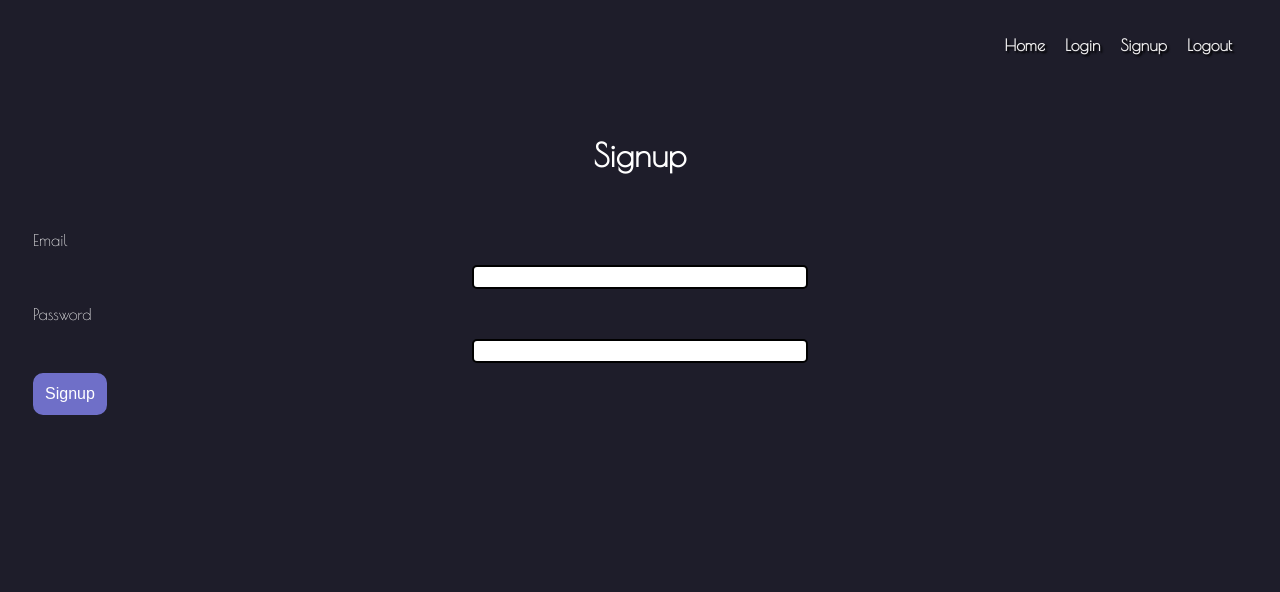
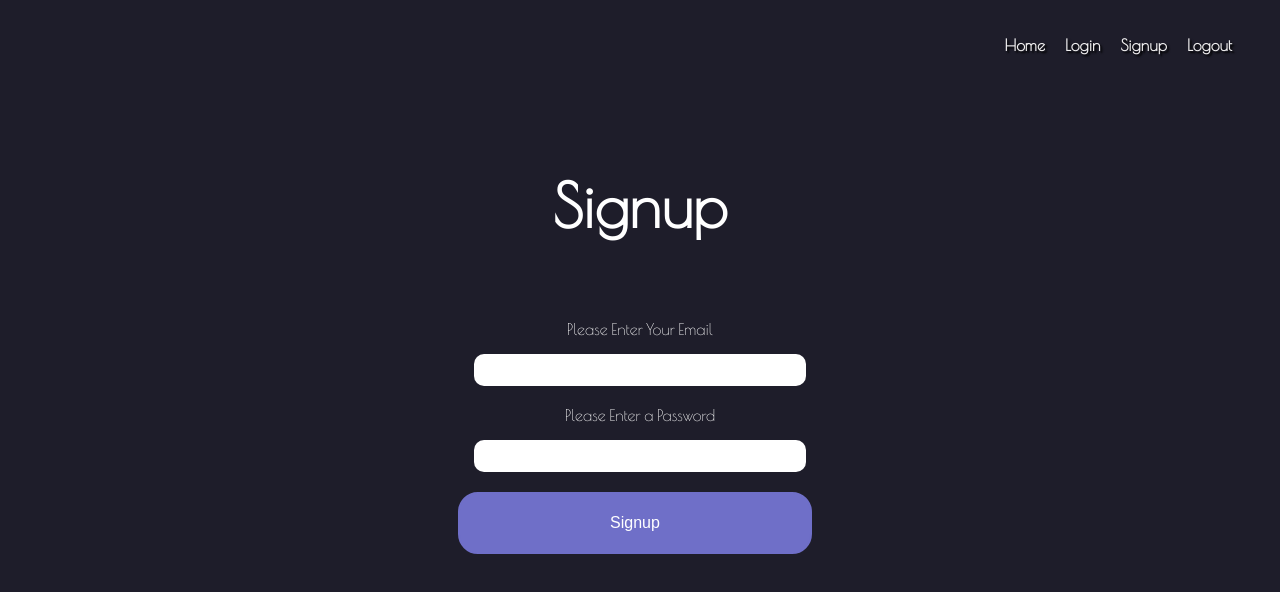
Before and after one commit to mattsuzuki/glowz, a React (Create React App) app: page /signup in a window 1280 px wide. Shown: the top 592 px of the page. Built offline with nearby package versions, Linux system fonts and the light colour scheme.

Commit message:
styling3

```diff
--- a/public/index.html
+++ b/public/index.html
@@ -21,9 +21,6 @@
       href="https://fonts.googleapis.com/css2?family=Indie+Flower&family=Poiret+One&display=swap"
       rel="stylesheet"
     />
-
-    <!-- Compiled and minified JavaScript -->
-    <script src="https://cdnjs.cloudflare.com/ajax/libs/materialize/1.0.0/js/materialize.min.js"></script>
 
     <!--
       Notice the use of %PUBLIC_URL% in the tags above.
--- a/src/components/App.js
+++ b/src/components/App.js
@@ -4,7 +4,7 @@ import LoginPage from "../pages/LoginPage";
 import RequireAuth from "./RequireAuth";
 import SignupPage from "../pages/SignupPage";
 import LogoutPage from "../pages/LogoutPage";
-import "./App.css";
+import "../styles/App.css";
 
 function App() {
   return (
@@ -24,6 +24,7 @@ function App() {
             <Link to="/logout">Logout</Link>
           </li>
         </ul>
+
         <Routes>
           <Route
             index
@@ -33,6 +34,7 @@ function App() {
               </RequireAuth>
             }
           />
+
           <Route path="/login" element={<LoginPage />} />
           <Route path="/signup" element={<SignupPage />} />
           <Route path="/logout" element={<LogoutPage />} />
--- a/src/components/CreateForm.js
+++ b/src/components/CreateForm.js
@@ -9,17 +9,23 @@ export default function CreateForm() {
       <h2 className="create-note"> Create Note</h2>
       <form className="note-form" onSubmit={store.createNote}>
         <input
+          className="create-input"
+          placeholder="Enter the title of your note"
           onChange={store.updateCreateFormField}
           value={store.CreateForm.title}
           name="title"
         />
         <textarea
+          className="create-textarea"
+          placeholder="Enter the Content of your note"
           onChange={store.updateCreateFormField}
           value={store.CreateForm.body}
           name="body"
         />
 
-        <button onClick={store.createNote}>Create note</button>
+        <button id="create-button" onClick={store.createNote}>
+          Create note
+        </button>
       </form>
     </div>
   );
--- a/src/components/SignupForm.js
+++ b/src/components/SignupForm.js
@@ -13,14 +13,14 @@ export default function SignupForm() {
 
   return (
     <form onSubmit={handleSignup}>
-      <p>Email</p>
+      <p>Please Enter Your Email</p>
       <input
         onChange={store.updateSignupForm}
         value={store.signupForm.email}
         type="email"
         name="email"
       />
-      <p>Password</p>
+      <p>Please Enter a Password</p>
       <input
         onChange={store.updateSignupForm}
         value={store.signupForm.password}
--- a/src/pages/LoginPage.js
+++ b/src/pages/LoginPage.js
@@ -1,5 +1,4 @@
 import LoginForm from "../components/LoginForm";
-import SignupForm from "../components/SignupForm";
 
 export default function LoginPage() {
   return (
--- a/src/pages/SignupPage.js
+++ b/src/pages/SignupPage.js
@@ -3,7 +3,7 @@ import SignupForm from "../components/SignupForm";
 
 export default function SignupPage() {
   return (
-    <div className="signup-form">
+    <div className="login-page">
       <h1>Signup</h1>
       <SignupForm />
     </div>
--- a/src/components/App.css
+++ b/src/styles/App.css
@@ -43,14 +43,19 @@ li a {
   text-decoration: none;
   display: flex;
 }
+/* Landing Page  */
+
+.landing {
+  text-align: center;
+}
 
 .nav-bar {
   display: flex;
   justify-content: flex-end;
-
   padding: 20px;
   align-items: center;
 }
+
 h1,
 p {
   color: white;
@@ -95,6 +100,7 @@ p {
 .note-section {
   color: #f0eff0;
   padding-left: 30px;
+  padding-right: 30px;
   margin-bottom: 20px;
   border-radius: 20px;
   background-color: #252636;
@@ -136,7 +142,28 @@ button {
   color: #f0eff0;
   text-shadow: 2px 2px 2px black;
   background-color: #333242;
+}
+
+.create-input,
+.create-textarea {
+  margin: 0 auto;
+  width: 350px;
+  height: auto;
+  background-color: white;
+  line-height: 60px;
+  border-radius: 10px;
+  margin-bottom: 10px;
+}
+
+#create-button {
+  margin-right: 10px;
+  margin-left: auto;
+  margin-bottom: 10px;
+  background-color: #6f6fc8;
+  border: 2px solid #6f6fc8;
+  color: white;
   border-radius: 20px;
+  min-width: 100px;
 }
 
 .note-form {
@@ -148,6 +175,7 @@ button {
 .notes-input {
   border-radius: 15px;
   padding-left: 30px;
+  padding-right: 30px;
   background-color: #333242;
 }
 
@@ -201,7 +229,86 @@ textarea {
   border-radius: 10px;
 }
 
-/* @media (min-width: 800px) {
-  * {
+@media (min-width: 800px) {
+  input,
+  select,
+  button,
+  textarea {
+    -webkit-appearance: none;
+    -moz-appearance: none;
+    appearance: none;
+    border: none;
+    background: transparent;
+    outline: none;
+    font-family: sans-serif;
+    font-size: 16px;
   }
-} */
+
+  input[type="email"],
+  input[type="text"],
+  input[type="password"],
+  input[type="search"] {
+    display: block;
+    width: 100%;
+  }
+
+  a,
+  button,
+  label,
+  input[type="submit"],
+  input[type="checkbox"],
+  input[type="radio"] {
+    cursor: pointer;
+  }
+  button {
+    margin-right: 10px;
+    margin-left: auto;
+    margin-bottom: 10px;
+    background-color: #6f6fc8;
+    border: 2px solid #6f6fc8;
+    color: white;
+    border-radius: 20px;
+    padding: 10px;
+  }
+  .note-section {
+    color: #f0eff0;
+    padding-left: 30px;
+    padding-right: 30px;
+    margin-bottom: 20px;
+    border-radius: 20px;
+    background-color: #252636;
+  }
+  .notes-section,
+  h2,
+  h3 {
+    padding-top: 20px;
+    min-width: 900px;
+    background-color: #252636;
+    color: white;
+    border-radius: 20px;
+  }
+  .create-note {
+    font-size: 42px;
+    text-align: center;
+    color: #f0eff0;
+    text-shadow: 2px 2px 2px black;
+    background-color: #333242;
+    margin: 0 auto;
+    padding-bottom: 30px;
+    text-decoration: underline;
+  }
+
+  .create-note h2 {
+  }
+
+  .create-input {
+    width: 750px;
+
+    background-color: white;
+    line-height: 60px;
+    border-radius: 10px;
+  }
+  .notes-header {
+    font-size: 50px;
+  }
+}
```
